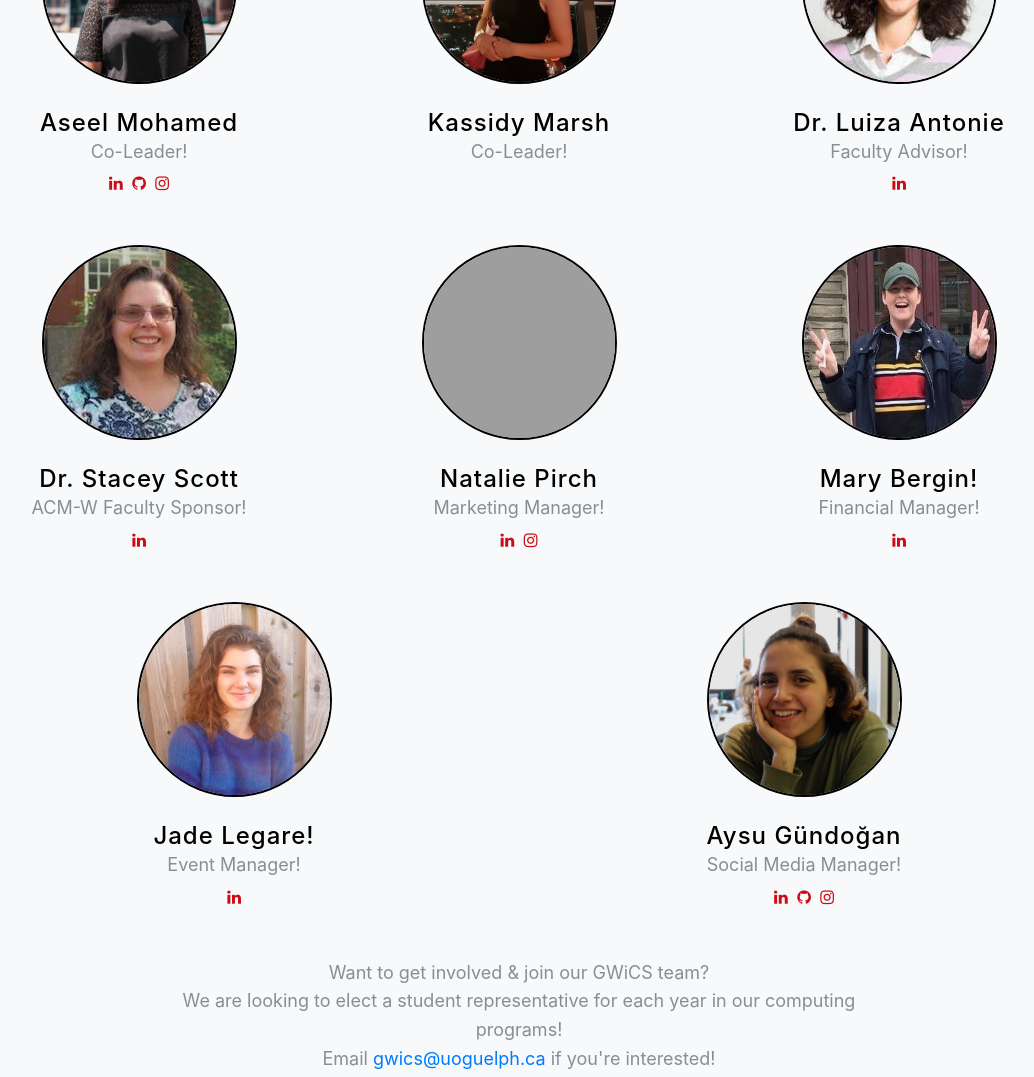
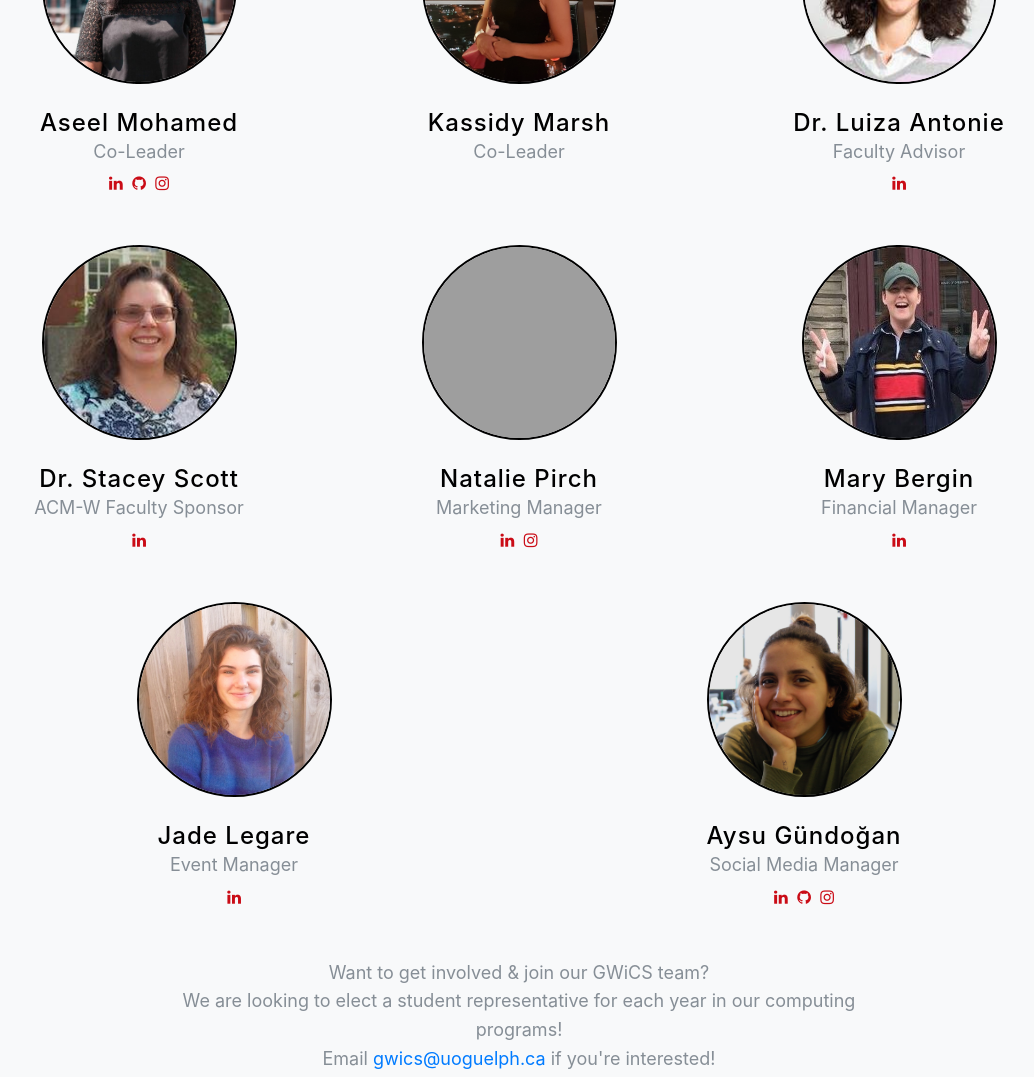
Before and after one commit to GWiCS/GWiCS.github.io, a website with bundled scripts: page about.html in a window 1280 px wide. Shown: the part 1100-2177 px from the top of the page, without its empty margins (121-1155 px from the left). Built offline with nearby package versions, Linux system fonts and the light colour scheme; grey boxes are pictures that could not be loaded.

Commit message:
Removing exclamation points on about page (#19)

```diff
--- a/about.html
+++ b/about.html
@@ -16,7 +16,7 @@
     <!-- Custom fonts for this template -->
     <link href="vendor/font-awesome/css/font-awesome.min.css" rel="stylesheet" type="text/css">
     <link href="https://fonts.googleapis.com/css?family=Lora:400,700,400italic,700italic" rel="stylesheet" type="text/css">
-    <link href='https://fonts.googleapis.com/css?family=Cabin:700' rel='stylesheet' type='text/css'>
+    <link href='https://fonts.googleapis.com/css?family=Cabin:700' rel= 'stylesheet' type='text/css'>
     <link href='https://fonts.googleapis.com/css?family=Roboto+Slab:400,100,300,700' rel='stylesheet' type='text/css'>
     <!-- Custom styles for this template -->
     <link href="css/grayscale.css" rel="stylesheet">
@@ -114,7 +114,7 @@
             <div class="team-member">
               <img class="mx-auto rounded-circle" src="img/team/aseel.jpeg" alt="">
               <h4>Aseel Mohamed</h4>
-              <p class="text-muted">Co-Leader!</p>
+              <p class="text-muted">Co-Leader</p>
               <ul class="list-inline social-buttons">
                 <li class="list-inline-item">
                   <a href="https://www.linkedin.com/in/aseelmohamed" target="_blank">
@@ -138,7 +138,7 @@
             <div class="team-member">
               <img class="mx-auto rounded-circle" src="img/team/kass.jpg" alt="">
               <h4>Kassidy Marsh</h4>
-              <p class="text-muted">Co-Leader!</p>
+              <p class="text-muted">Co-Leader</p>
               </ul>
             </div>
           </div>
@@ -146,7 +146,7 @@
             <div class="team-member">
               <img class="mx-auto rounded-circle" src="img/team/luiza.jpg" alt="">
               <h4>Dr. Luiza Antonie</h4>
-              <p class="text-muted">Faculty Advisor!</p>
+              <p class="text-muted">Faculty Advisor</p>
               <ul class="list-inline social-buttons">
                 <li class="list-inline-item">
                   <a href="https://www.linkedin.com/in/luiza-antonie-7b9b162/" target="_blank">
@@ -160,7 +160,7 @@
             <div class="team-member">
               <img class="mx-auto rounded-circle" src="img/team/stacey.jpg" alt="">
               <h4>Dr. Stacey Scott</h4>
-              <p class="text-muted">ACM-W Faculty Sponsor!</p>
+              <p class="text-muted">ACM-W Faculty Sponsor</p>
               <ul class="list-inline social-buttons">
                 <li class="list-inline-item">
                   <a href="https://www.linkedin.com/in/staceydscott/" target="_blank">
@@ -174,7 +174,7 @@
             <div class="team-member">
               <img class="mx-auto rounded-circle" src="img/team/natalie.png" alt="">
               <h4>Natalie Pirch</h4>
-              <p class="text-muted">Marketing Manager!</p>
+              <p class="text-muted">Marketing Manager</p>
               <ul class="list-inline social-buttons">
                 <li class="list-inline-item">
                   <a href="https://www.linkedin.com/in/natalie-pirch-01581b14a/" target="_blank">
@@ -192,8 +192,8 @@
           <div class="col-sm-4 mx-auto text-center">
           <div class="team-member">
             <img class="mx-auto rounded-circle" src="img/team/mary.jpg" alt="">
-            <h4>Mary Bergin!</h4>
-            <p class="text-muted">Financial Manager!</p>
+            <h4>Mary Bergin</h4>
+            <p class="text-muted">Financial Manager</p>
             <ul class="list-inline social-buttons">
               <li class="list-inline-item">
                 <a href="https://www.linkedin.com/in/mary-bergin-470b5784/" target="_blank">
@@ -206,8 +206,8 @@
             <div class="col-sm-4 mx-auto text-center">
             <div class="team-member">
               <img class="mx-auto rounded-circle" src="img/team/jade.jpg" alt="">
-              <h4>Jade Legare!</h4>
-              <p class="text-muted">Event Manager!</p>
+              <h4>Jade Legare</h4>
+              <p class="text-muted">Event Manager</p>
               <ul class="list-inline social-buttons">
                 <li class="list-inline-item">
                   <a href="https://www.linkedin.com/in/jade-legare-3455b5150" target="_blank">
@@ -221,7 +221,7 @@
             <div class="team-member">
               <img class="mx-auto rounded-circle" src="img/team/aysu.jpg" alt="">
               <h4>Aysu Gündoğan</h4>
-              <p class="text-muted">Social Media Manager!</p>
+              <p class="text-muted">Social Media Manager</p>
               <ul class="list-inline social-buttons">
                 <li class="list-inline-item">
                   <a href="https://www.linkedin.com/in/aysugundogan/" target="_blank">
```
